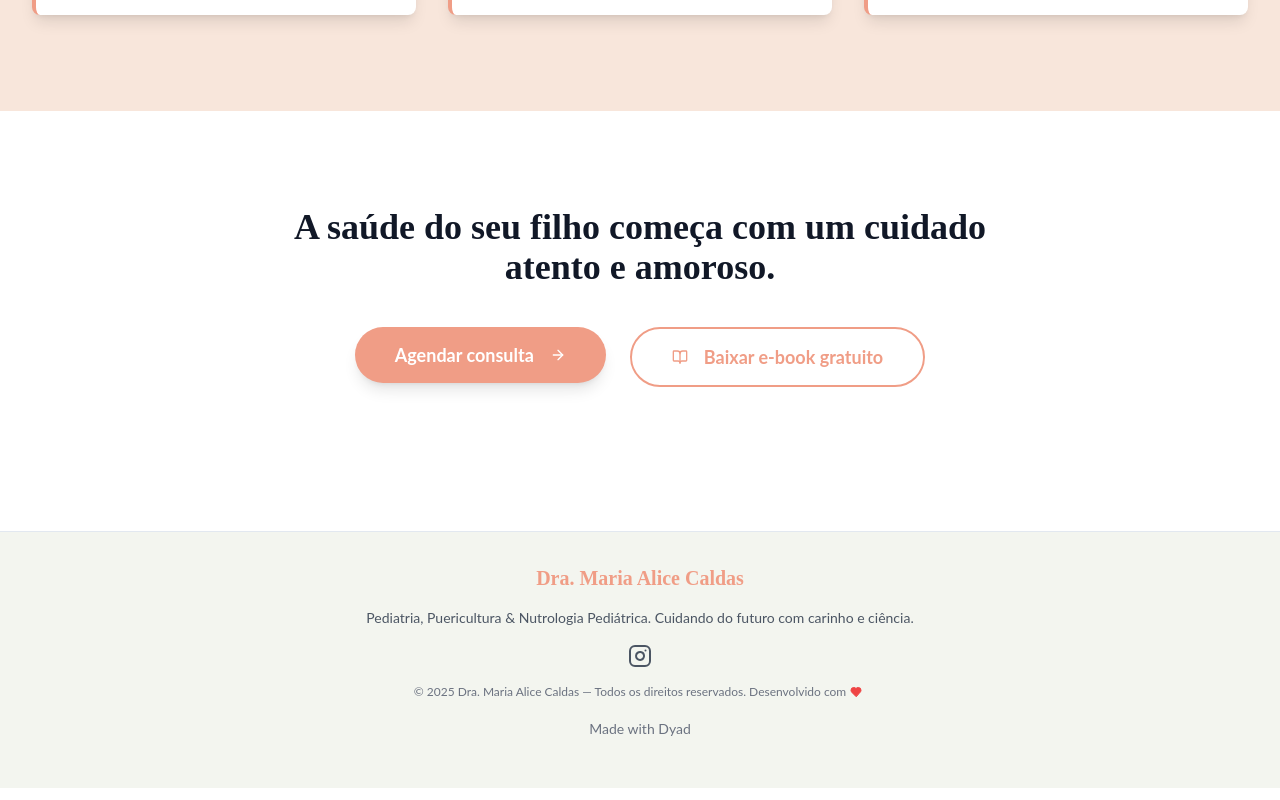
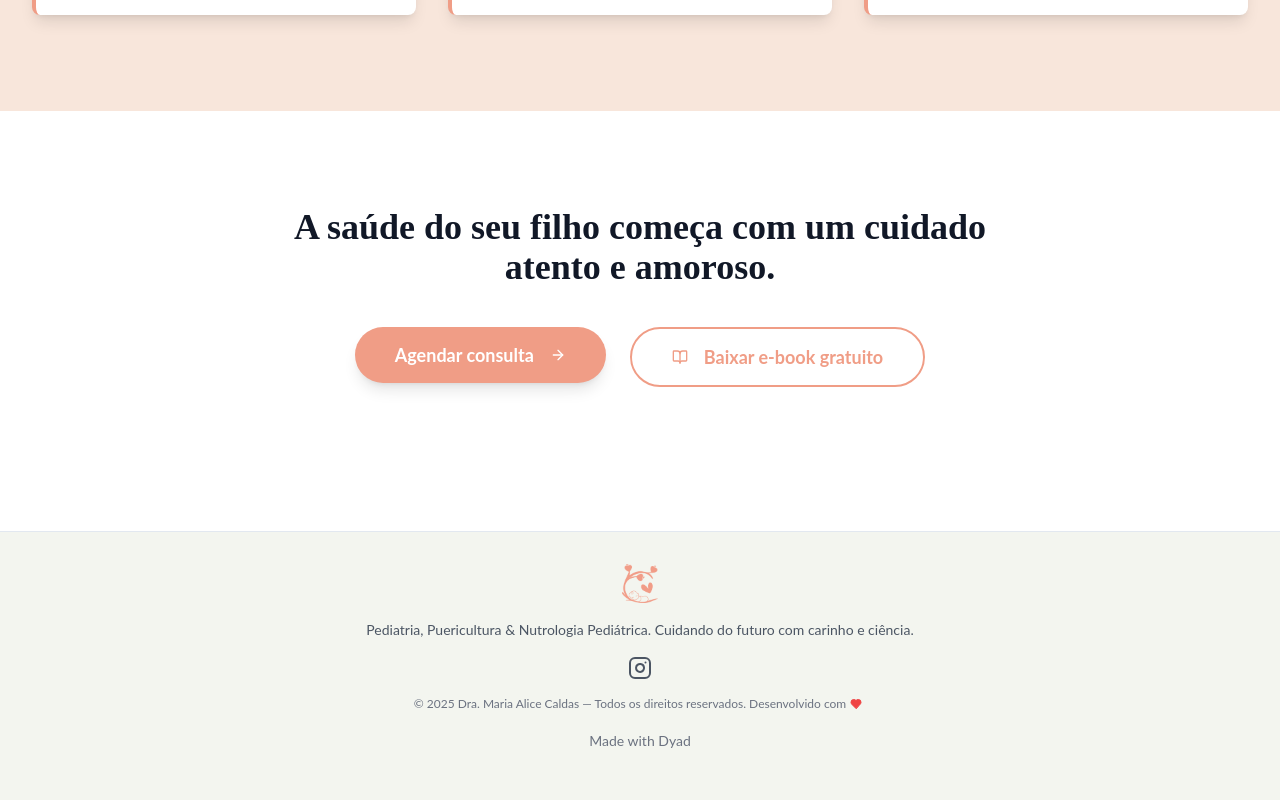
Before and after one commit to domusmkt/dramariaalicecaldas, a React (Vite) app: page / in a window 1280 px wide. Shown: the part 3950-4750 px from the top of the page. Built offline with nearby package versions, Linux system fonts and the light colour scheme.

Commit message:
[dyad] Adicionando a nova logo monocromática ao Footer - wrote 2 file(s)

```diff
--- a/src/components/Footer.tsx
+++ b/src/components/Footer.tsx
@@ -6,9 +6,13 @@ const Footer: React.FC = () => {
   return (
     <footer className="bg-ma-green/20 border-t py-8 mt-12 dark:bg-gray-800">
       <div className="container mx-auto px-4 sm:px-6 lg:px-8 text-center">
-        <div className="text-xl font-serif font-bold text-ma-salmon mb-4">
-          Dra. Maria Alice Caldas
-        </div>
+        {/* Substituindo o nome de texto pela nova logo monocromática */}
+        <img
+          src="/mariaalicelogocorunica.png"
+          alt="Dra. Maria Alice Caldas - Ícone"
+          className="h-10 w-auto object-contain mx-auto mb-4"
+        />
+
         <p className="text-gray-600 dark:text-gray-400 text-sm mb-4">
           Pediatria, Puericultura & Nutrologia Pediátrica. Cuidando do futuro com carinho e ciência.
         </p>
```
Also changed, not shown: public/mariaalicelogocorunica.png (added).
